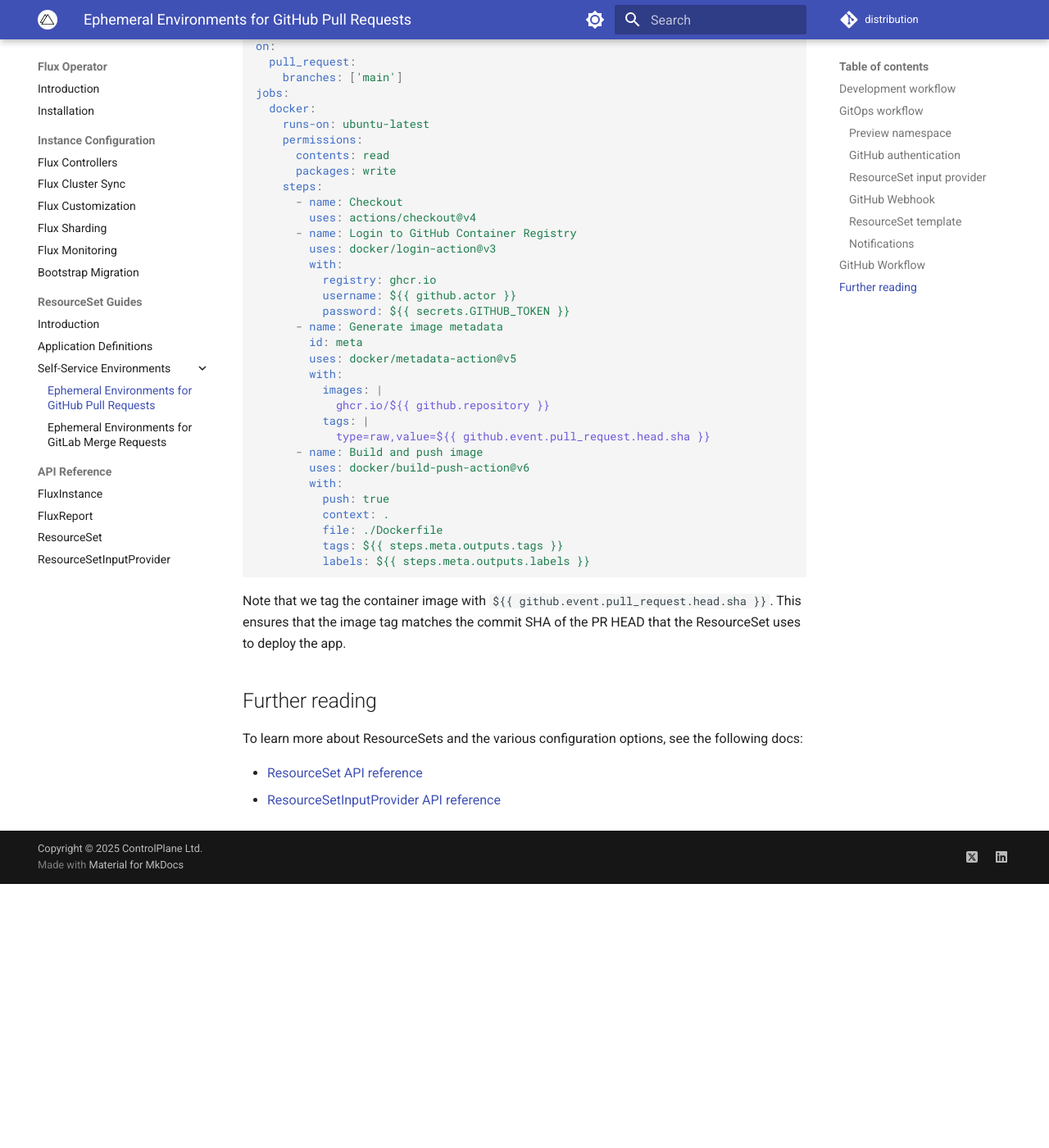
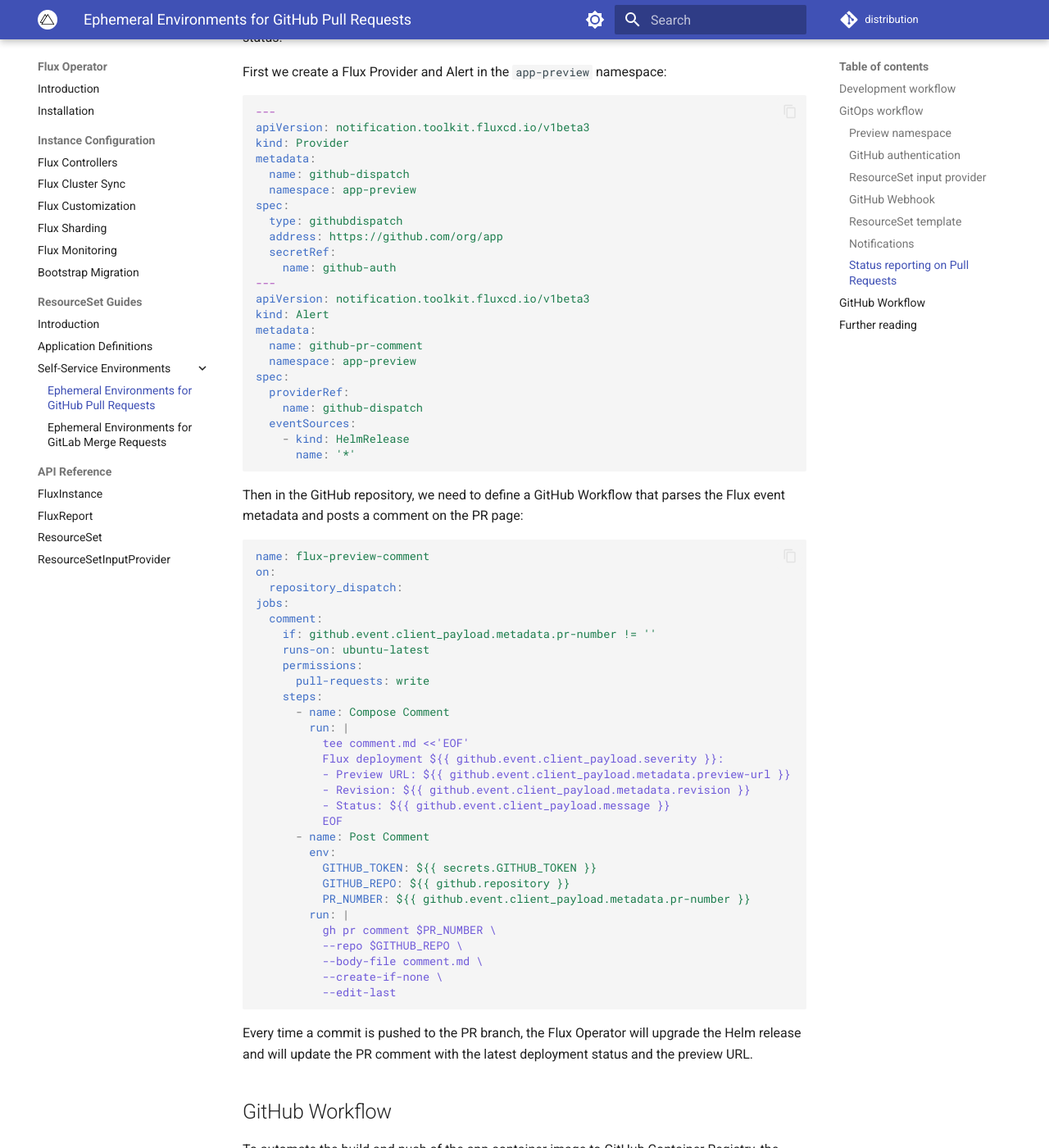
Before and after one commit to controlplaneio-fluxcd/distribution, an MkDocs documentation site: the page built from docs/operator/resourcesets/github-pull-requests.md, in a window 1280 px wide and 1400 px high, scrolled down 5566 px. Shown: the whole window at 82% size. Built offline with MkDocs 1.6.1 and Material for MkDocs 9.7.7, drawn with Linux system fonts in a browser that asks for light colours; comment, search, counter and statistics services are not loaded; before the commit the page ends 6644 px from its top, so only the background shows below that; some of the changed text lies outside the part shown.

Commit message:
Add Status reporting on Pull Requests to docs
Signed-off-by: Stefan Prodan <stefan.prodan@gmail.com>

````diff
--- a/docs/operator/resourcesets/github-pull-requests.md
+++ b/docs/operator/resourcesets/github-pull-requests.md
@@ -12,7 +12,7 @@
 - Flux Operator installs a Helm release using the PR number and the commit SHA inputs to deploy the app and chart changes in the cluster.
 - The app is accessible at a preview URL composed of the PR number and the app name.
 - The developers iterate over changes, with each push to the PR branch triggering a Helm release upgrade in the cluster.
-- The developers are notified of the Helm release status in the Slack channel.
+- The developers are notified of the Helm release status in the Slack channel and on the PR page.
 - Once the PR is approved and merged, the Flux Operator uninstalls the Helm release from the cluster.
 
 ## GitOps workflow
@@ -161,6 +161,7 @@
         namespace: app-preview
         annotations:
           event.toolkit.fluxcd.io/preview-url: "https://app-<< inputs.id >>.example.com"
+          event.toolkit.fluxcd.io/pr-number: << inputs.id | quote >>
           event.toolkit.fluxcd.io/branch: << inputs.branch | quote >>
           event.toolkit.fluxcd.io/author: << inputs.author | quote >>
       spec:
@@ -189,7 +190,7 @@
 The latest commit SHA pushed to the PR HEAD is passed as `<< inputs.sha >>`,
 the SHA is used to set the app image tag in the Helm release values.
 
-The preview URL, branch name and author are set as annotations on the HelmRelease
+The preview URL, PR number, branch name and author are set as annotations on the HelmRelease
 object to enrich the Flux [notifications](#notifications) that the dev team receives.
 
 To verify the ResourceSet templates are valid, we can use the
@@ -249,6 +250,78 @@
     region: "us-east-1"
 ```
 
+### Status reporting on Pull Requests
+
+To notify the developers of the preview deployment status, we can use the
+Flux [GitHub Dispatch Provider](https://fluxcd.io/flux/components/notification/providers/#github-dispatch)
+to post a comment on the PR page with the preview URL and the latest Helm release status.
+
+First we create a Flux Provider and Alert in the `app-preview` namespace:
+
+```yaml
+---
+apiVersion: notification.toolkit.fluxcd.io/v1beta3
+kind: Provider
+metadata:
+  name: github-dispatch
+  namespace: app-preview
+spec:
+  type: githubdispatch
+  address: https://github.com/org/app
+  secretRef:
+    name: github-auth
+---
+apiVersion: notification.toolkit.fluxcd.io/v1beta3
+kind: Alert
+metadata:
+  name: github-pr-comment
+  namespace: app-preview
+spec:
+  providerRef:
+    name: github-dispatch
+  eventSources:
+    - kind: HelmRelease
+      name: '*'
+```
+
+Then in the GitHub repository, we need to define a GitHub Workflow that parses the Flux event
+metadata and posts a comment on the PR page:
+
+```yaml
+name: flux-preview-comment
+on:
+  repository_dispatch:
+jobs:
+  comment:
+    if: github.event.client_payload.metadata.pr-number != ''
+    runs-on: ubuntu-latest
+    permissions:
+      pull-requests: write
+    steps:
+      - name: Compose Comment
+        run: |
+          tee comment.md <<'EOF'
+          Flux deployment ${{ github.event.client_payload.severity }}:
+          - Preview URL: ${{ github.event.client_payload.metadata.preview-url }}
+          - Revision: ${{ github.event.client_payload.metadata.revision }}
+          - Status: ${{ github.event.client_payload.message }}
+          EOF
+      - name: Post Comment
+        env:
+          GITHUB_TOKEN: ${{ secrets.GITHUB_TOKEN }}
+          GITHUB_REPO: ${{ github.repository }}
+          PR_NUMBER: ${{ github.event.client_payload.metadata.pr-number }}
+        run: |
+          gh pr comment $PR_NUMBER \
+          --repo $GITHUB_REPO \
+          --body-file comment.md \
+          --create-if-none \
+          --edit-last
+```
+
+Every time a commit is pushed to the PR branch, the Flux Operator will upgrade the Helm release
+and will update the PR comment with the latest deployment status and the preview URL.
+
 ## GitHub Workflow
 
 To automate the build and push of the app container image to GitHub Container Registry,
````
